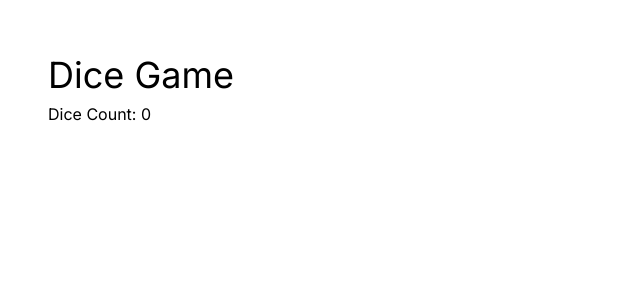
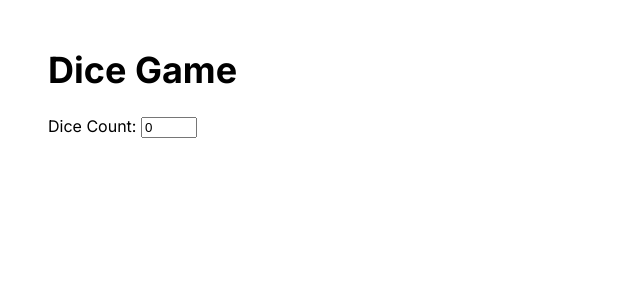
Before and after one commit to ceciliamzayek/dice-roll, a Next.js app: page / in a window 1280 px wide. Shown: the top 300 px of the page, without its empty margins (0-640 px from the left). Built offline with nearby package versions, Linux system fonts and the light colour scheme.

Commit message:
Remove boilerplate css

```diff
--- a/src/app/globals.css
+++ b/src/app/globals.css
@@ -1,29 +1,4 @@
-@tailwind base;
-@tailwind components;
-@tailwind utilities;
-
-:root {
-  --foreground-rgb: 0, 0, 0;
-  --background-start-rgb: 214, 219, 220;
-  --background-end-rgb: 255, 255, 255;
-}
-
-@media (prefers-color-scheme: dark) {
-  :root {
-    --foreground-rgb: 255, 255, 255;
-    --background-start-rgb: 0, 0, 0;
-    --background-end-rgb: 0, 0, 0;
-  }
-}
-
 body {
-  /* color: rgb(var(--foreground-rgb)); */
-  /* background: linear-gradient(
-      to bottom,
-      transparent,
-      rgb(var(--background-end-rgb))
-    )
-    rgb(var(--background-start-rgb)); */
   background-color: white;
   color: black;
   margin: 3rem 3rem;
```
